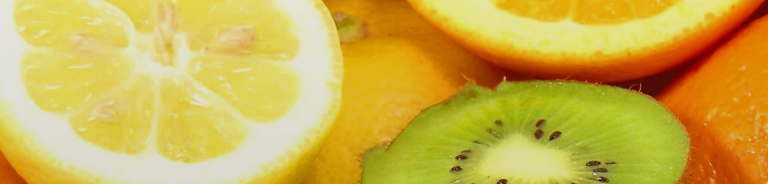
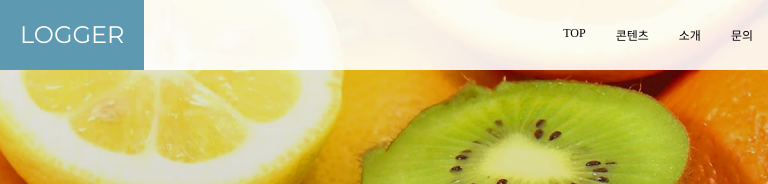
Before and after one commit to MyloiMellanc/HTML_CSS_Practice, a plain HTML site: page index.html in a window 768 px wide. Shown: the top 184 px of the page. Drawn offline with nearby package versions, Linux system fonts and the light colour scheme.

Commit message:
add Header with menu list

```diff
--- a/index.html
+++ b/index.html
@@ -26,8 +26,39 @@
         </style>
 
         <script defer src="https://use.fontawesome.com/releases/v5.5.0/js/all.js" integrity="sha384-GqVMZRt5Gn7tB9D9q7ONtcp4gtHIUEW/yG7h98J7IpE3kpi+srfFyyB/04OV6pG0" crossorigin="anonymous"></script> <!--아이콘 폰트 스크립트-->
+        <script src="https://code.jquery.com/jquery-3.3.1.min.js"></script>
+        <script>
+            //헤더 메뉴 토글버튼 애니메이션 실행
+            $(function() {
+                $(".headC").click(function() {
+                    $(".headB").slideToggle();
+                })
+            });
+        </script>
     </head>
     <body>
+        <header>
+            <div class="container">
+                <div class="container-small">
+                    <a href="index.html" class="headA">LOGGER</a>
+
+                    <!--큰 화면에서는 보이지 않는 토글버튼 추가-->
+                    <button type="button" class="headC">
+                        <span class="fas fa-bars" title="MENU"></span>
+                    </button>
+                </div>
+
+                <nav class="headB">
+                    <ul>
+                        <li><a href="index.html">TOP</a></li>
+                        <li><a href="contents.html">콘텐츠</a></li>
+                        <li><a href="about.html">소개</a></li>
+                        <li><a href="contact.html">문의</a></li>
+                    </ul>
+                </nav>
+            </div>
+        </header>
+
         <section class="conA"> <!--부모 요소-->
             <div class="container"> <!--자식 요소-->
                 <!-- <img src="img/p02.jpg" alt=""> -->
--- a/style.css
+++ b/style.css
@@ -565,6 +565,140 @@ footer .container {
     background-color: rgba(0,0,0,0.3);
 }
 
+
+
+/*------ HEADER -------*/
+
+header {
+    /*헤더를 히어로이미지 위에 중첩시키기*/
+    /*헤더가 다른 레이어로 나뉘게되어, 포지션이 지정되지 않은 다른 요소위에 중첩됨*/
+    /*포지션을 지정하지 않은 다른 요소들은 헤더를 존재하지 않는 것으로 인식*/
+    position: absolute;
+    /*다른 레리어로 옮겨진 헤더의 위치를 브라우저 화면 기준으로 다시 지정*/
+    top: 0;
+    left: 0;
+    /*헤더가 가장 위에 보이게 지정 + 너비를 꽉채우도록 함*/
+    z-index: 100;
+    width: 100%;
+    /*반투명*/
+    background-color: rgba(255,255,255,0.9);
+}
+
+.headA {
+    /*사이트 이름박스 크기 조절*/
+    display: inline-block;
+    line-height: 70px;
+    padding-left: 20px;
+    padding-right: 20px;
+
+    background-color: #5D9AB2;
+    background-color: var(--main-color);
+    color: #fff;
+    color: var(--text-bright-color);
+
+    font-family: 'Montserrat', sans-serif;
+    font-size: 24px;
+    text-decoration: none;
+}
+
+/* ul 주변에는 기본적으로 여백이 들어가므로, 없애준다 */
+.headB ul {
+    margin: 0;
+    padding: 0;
+    /*리스트 마크 제거*/
+    list-style: none;
+}
+
+/*링크를 제목과 같은 색상으로 설정*/
+.headB a {
+    /*블록박스 만들기
+    이렇게 하면 <a>로 구성되는 박스의 너비가 글자에 맞춰지는 것이 아니라
+    부모요소(여기는 푸터)에 맞춰 너비를 갖게 된다*/
+    display: block;
+
+    /*이 패딩은 박스 내부에 들어감*/
+    padding: 15px;
+
+    color: inherit;
+    font-size: 12px;
+    text-decoration: none;
+}
+
+.headB a:hover {
+    background-color: rgba(0,0,0,0.3);
+}
+
+@media (min-width: 768px) {
+    /*두 요소를 양쪽 끝에 배치*/
+    header .container {
+        /*둘 다 너비를 따로 지정하지 않아 콘텐츠 크기에 맞춰짐*/
+        display: flex;
+
+        /*세로 방향으로 중앙 정렬 및 왼쪽오른쪽 끝방향에 위치하도록*/
+        align-items: center;
+        justify-content: space-between;
+
+        /*너비 맞추기*/
+        max-width: 1000px;
+        max-width: var(--large-width);
+        margin-left: auto;
+        margin-right: auto;
+    }
+
+    /*큰 화면에서는 리스트를 가로로 조정*/
+    .headB ul {
+        display: flex;
+    }
+}
+
+/*작은화면 전용 설정: 토글버튼 위치 조정*/
+@media (max-width: 768px) {
+    header .container-small {
+        display: flex;
+        align-items: center;
+        justify-content: space-between;
+    }
+
+    /*토글 버튼 테두리와 배경 제거*/
+    .headC {
+        /*여백*/
+        margin-right: 10px;
+        padding: 0;
+        /*테두리*/
+        border: none;
+        outline: none;
+        background: none;
+        font-size: 28px;
+        opacity: 0.5;
+        /*마우스를 댔을 때 커서를 손 모양으로*/
+        cursor: pointer;
+    }
+
+    .headC:hover {
+        opacity: 0.3;
+    }
+
+    /*버튼 누르기 전까지 보이지 않기*/
+    .headB {
+        display: none;
+    }
+}
+
+
+/*큰화면 전용 설정: 토글 버튼 없애기*/
+@media (min-width: 768px) {
+    .headC {
+        display: none;
+    }
+
+    /*항상 메뉴가 보이게 설정
+    block: 보이게 만듬
+    !important: 우선적으로 적용됨*/
+    .headB {
+        display: block !important;
+    }
+}
+
 /*
     Note
     - 색상은 대소문자를 구별하지 않음
```
